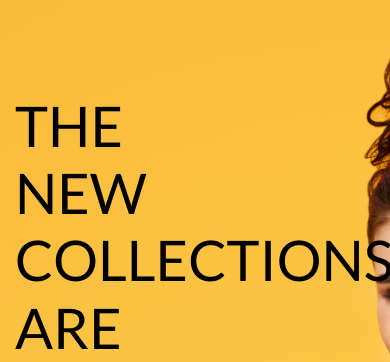
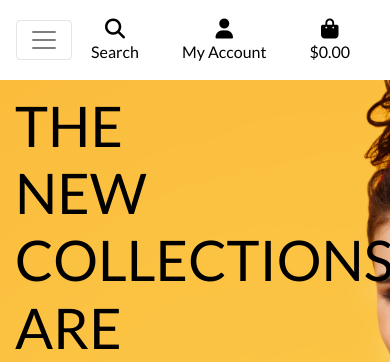
Before and after one commit to yuyu78/boutique_ado_v1, a Django app: page / in a window 390 px wide. Shown: the top 362 px of the page. Run offline with Django 3.2, Linux system fonts and the light colour scheme; the visitor is signed in with stand-in values (Sample User, id 1); some libraries are stand-ins or nearby versions.

Commit message:
Created mobile top header and main-nav

```diff
--- a/templates/base.html
+++ b/templates/base.html
@@ -97,6 +97,15 @@
           </ul>
         </div>
       </div>
+      <div class="row bg-white">
+        <nav class="navbar navbar-expand-lg navbar-light w-100">
+          <button class="navbar-toggler" type="button" data-toggle="collapse" data-target="#main-nav" aria-controls="main-nav" aria-expanded="false" aria-label="Toggle navigation">
+              <span class="navbar-toggler-icon"></span>
+          </button>
+          {% include 'includes/mobile-top-header.html' %}
+          {% include 'includes/main-nav.html' %}
+      </nav>
+      </div>
     </header>
 
     {% if messages %}
--- a/templates/includes/mobile-top-header.html
+++ b/templates/includes/mobile-top-header.html
@@ -32,7 +32,7 @@
             {% if request.user.is_superuser %}
                 <a href="{% url 'add_product' %}" class="dropdown-item">Product Management</a>
             {% endif %}
-            <a href="{% url 'profile' %}" class="dropdown-item">My Profile</a>
+            <a href="" class="dropdown-item">My Profile</a>
             <a href="{% url 'account_logout' %}" class="dropdown-item">Logout</a>
         {% else %}
             <a href="{% url 'account_signup' %}" class="dropdown-item">Register</a>
```
